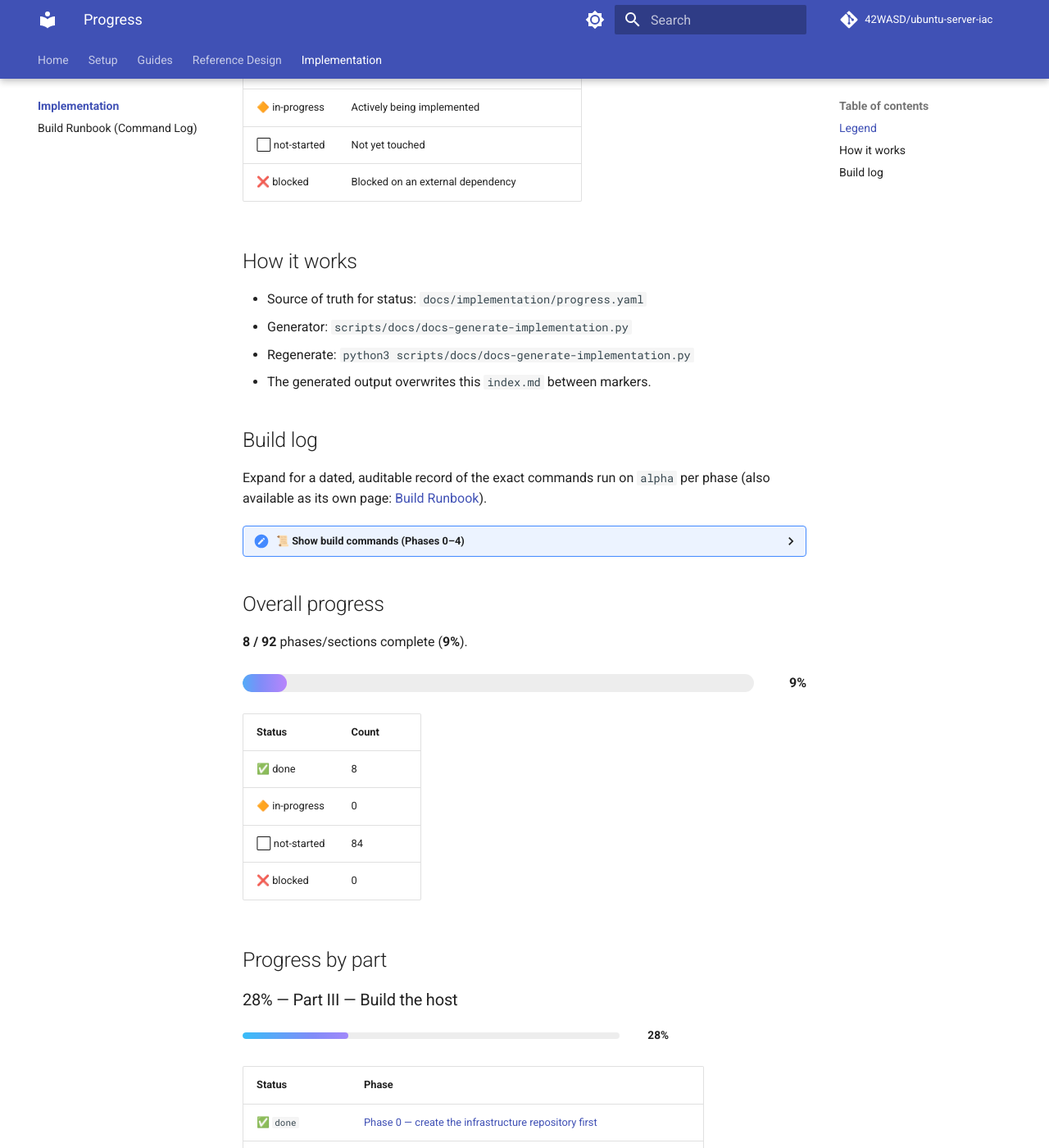
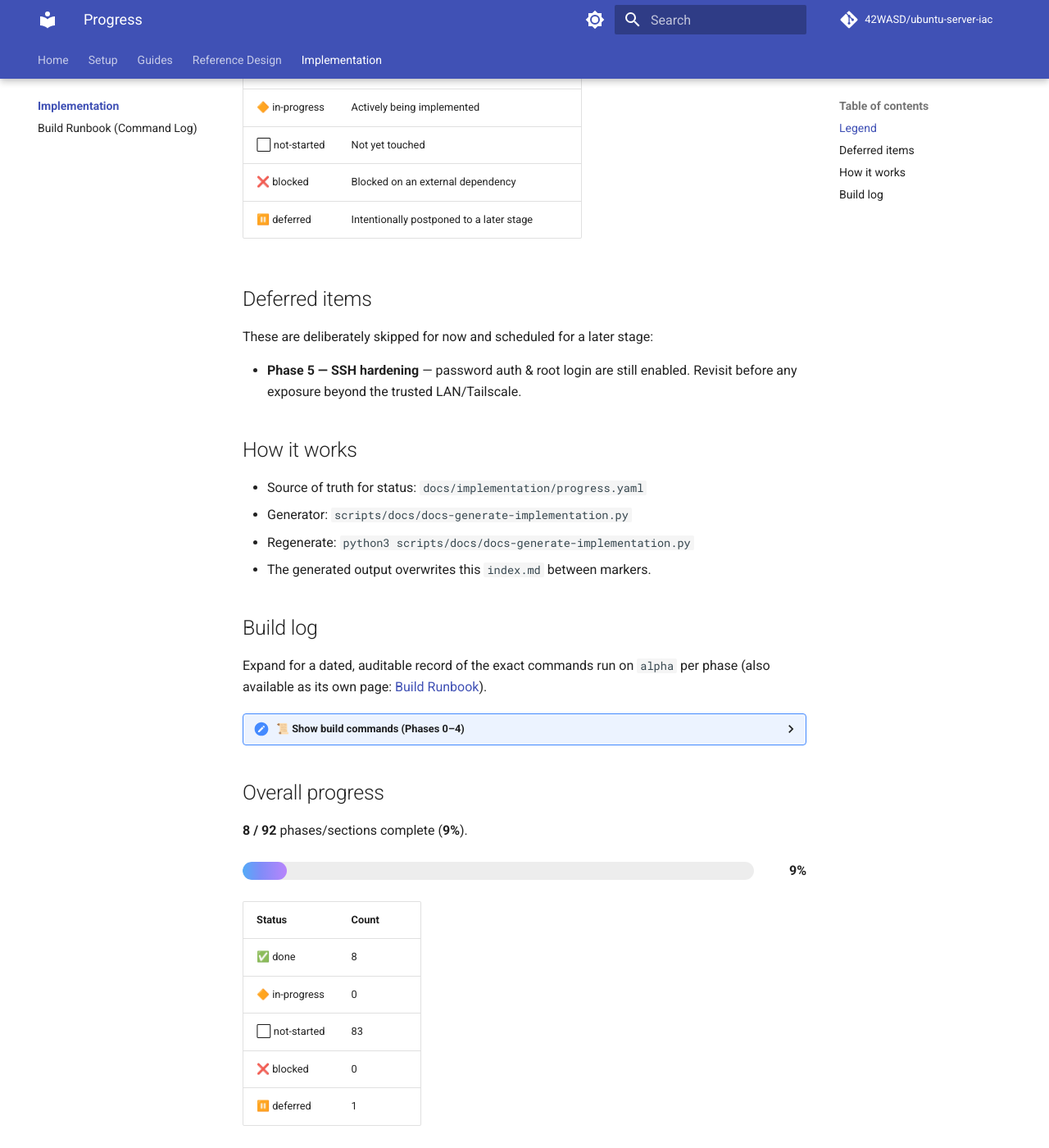
Before and after one commit to 42WASD/ubuntu-server-iac, an MkDocs documentation site: the page built from docs/implementation/index.md, in a window 1280 px wide and 1400 px high, scrolled down 378 px. Shown: the whole window at 82% size. Built offline with MkDocs 1.6.1 and Material for MkDocs 9.7.7, drawn with Linux system fonts in a browser that asks for light colours; comment, search, counter and statistics services are not loaded; some of the changed text lies outside the part shown.

Commit message:
progress: add deferred status; defer Phase 5 (SSH hardening) to a later stage

```diff
--- a/docs/implementation/index.md
+++ b/docs/implementation/index.md
@@ -13,6 +13,14 @@ reference is assigned a status; a generator script renders this page from
 | 🔶 in-progress | Actively being implemented |
 | ⬜ not-started | Not yet touched |
 | ❌ blocked | Blocked on an external dependency |
+| ⏸️ deferred | Intentionally postponed to a later stage |
+
+## Deferred items
+
+These are deliberately skipped for now and scheduled for a later stage:
+
+- **Phase 5 — SSH hardening** — password auth & root login are still enabled.
+  Revisit before any exposure beyond the trusted LAN/Tailscale.
 
 ## How it works
 
@@ -278,8 +286,9 @@ membership), `tasks`, `templates/platform-admin.j2`.
 |--------|-------|
 | ✅ done | 8 |
 | 🔶 in-progress | 0 |
-| ⬜ not-started | 84 |
+| ⬜ not-started | 83 |
 | ❌ blocked | 0 |
+| ⏸️ deferred | 1 |
 
 ## Progress by part
 
@@ -328,7 +337,7 @@ membership), `tasks`, `templates/platform-admin.j2`.
 | ✅ `done` | [platform groups](../reference-design/build/03-build-the-host/06-13-1-platform-groups/index.md) |
 | ✅ `done` | [no shared human account](../reference-design/build/03-build-the-host/07-13-2-no-shared-human-account/index.md) |
 | ✅ `done` | [sudo policy](../reference-design/build/03-build-the-host/08-13-3-sudo-policy/index.md) |
-| ⬜ `not-started` | [Phase 5 — SSH hardening](../reference-design/build/03-build-the-host/09-14-phase-5-ssh-hardening/index.md) |
+| ⏸️ `deferred` | [Phase 5 — SSH hardening](../reference-design/build/03-build-the-host/09-14-phase-5-ssh-hardening/index.md) |
 | ⬜ `not-started` | [Phase 6 — Tailscale private management path](../reference-design/build/03-build-the-host/10-15-phase-6-tailscale-private-management-path/index.md) |
 | ⬜ `not-started` | [Tailscale policy concept](../reference-design/build/03-build-the-host/11-15-1-tailscale-policy-concept/index.md) |
 | ⬜ `not-started` | [Phase 7 — host firewall](../reference-design/build/03-build-the-host/12-16-phase-7-host-firewall/index.md) |
--- a/docs/implementation/progress.yaml
+++ b/docs/implementation/progress.yaml
@@ -1,7 +1,7 @@
 # Implementation progress status.
 #
 # Keys are the build-phase section paths (relative to docs/reference-design/build/),
-# values are one of: done | in-progress | not-started | blocked
+# values are one of: done | in-progress | not-started | blocked | deferred
 #
 # Update this file as work proceeds, then regenerate the page with:
 #   python3 scripts/docs/docs-generate-implementation.py
@@ -15,3 +15,4 @@
 "03-build-the-host/06-13-1-platform-groups": "done"
 "03-build-the-host/07-13-2-no-shared-human-account": "done"
 "03-build-the-host/08-13-3-sudo-policy": "done"
+"03-build-the-host/09-14-phase-5-ssh-hardening": "deferred"
--- a/scripts/docs/docs-generate-implementation.py
+++ b/scripts/docs/docs-generate-implementation.py
@@ -35,6 +35,7 @@ STATUS_ICON = {
     "in-progress": "🔶",
     "not-started": "⬜",
     "blocked": "❌",
+    "deferred": "⏸️",
 }
 STATUS_ORDER = list(STATUS_ICON)
 DEFAULT = "not-started"
```
